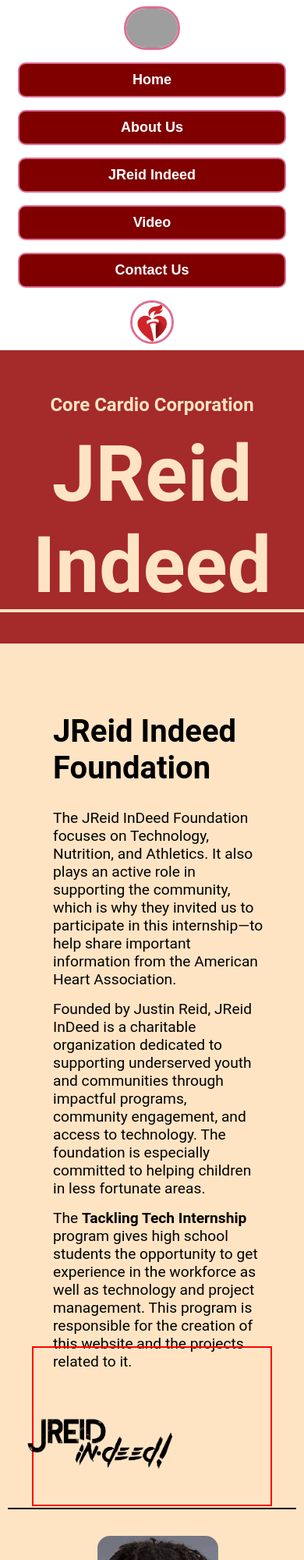
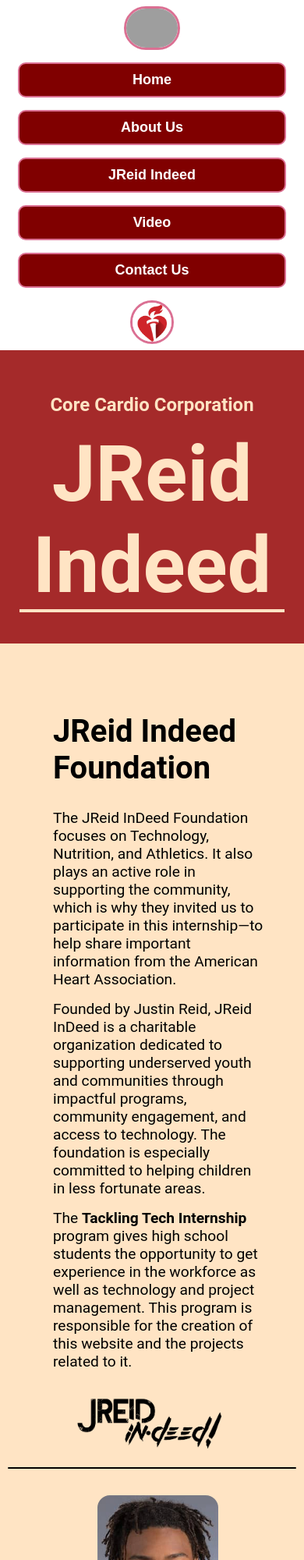
Before and after one commit to Core-Cardio-Corporation/Core-Cardio-Webpage, a website: page JReid/JReid.html in a window 390 px wide. Shown: the top 2000 px of the page at 78% size. Drawn offline with Linux system fonts and the light colour scheme; grey boxes are pictures that could not be loaded.

Commit message:
fix sizing

```diff
--- a/AboutUs/AboutUs.css
+++ b/AboutUs/AboutUs.css
@@ -350,3 +350,21 @@
     font-weight: normal;
     font-size: larger;
 }
+@media (max-width: 444px) {
+    .title-underline {
+        width: 320px;
+    }
+}
+@media (max-width: 644px) {
+    .title-members {
+        line-height: 80px;
+        padding-bottom: 0px;
+        padding-top: 0px;
+    }
+}
+@media (max-width: 900px) {
+    .float-container {
+        width: 95%;
+        flex-direction: column;
+    }
+}
--- a/Contact/Contact.css
+++ b/Contact/Contact.css
@@ -394,3 +394,8 @@
         align-items: flex-start;
     }
 }
+@media (max-width: 527px) {
+    .title-underline {
+        width: 410px;
+    }
+}
--- a/JReid/JReid.css
+++ b/JReid/JReid.css
@@ -408,6 +408,11 @@
 
 
 }
+@media (max-width: 622px) {
+    .title-underline {
+        width: 340px;
+    }
+}
 /* Only applies styles when the viewport is 600px wide or less */
 @media (max-width: 900px) {
   /* Place your CSS code here */
@@ -436,7 +441,9 @@
         align-self: center;
         align-content: center;
         text-align: center;
-        border: solid red 2px;
+        padding-left: 50%;
+        padding-top: 0px;
+        padding-bottom: 0px;
     }
     .float-child7 img {
         width: 50%;
```
Also changed, not shown: AboutUs/AboutUs.html (+3 -3 lines).
